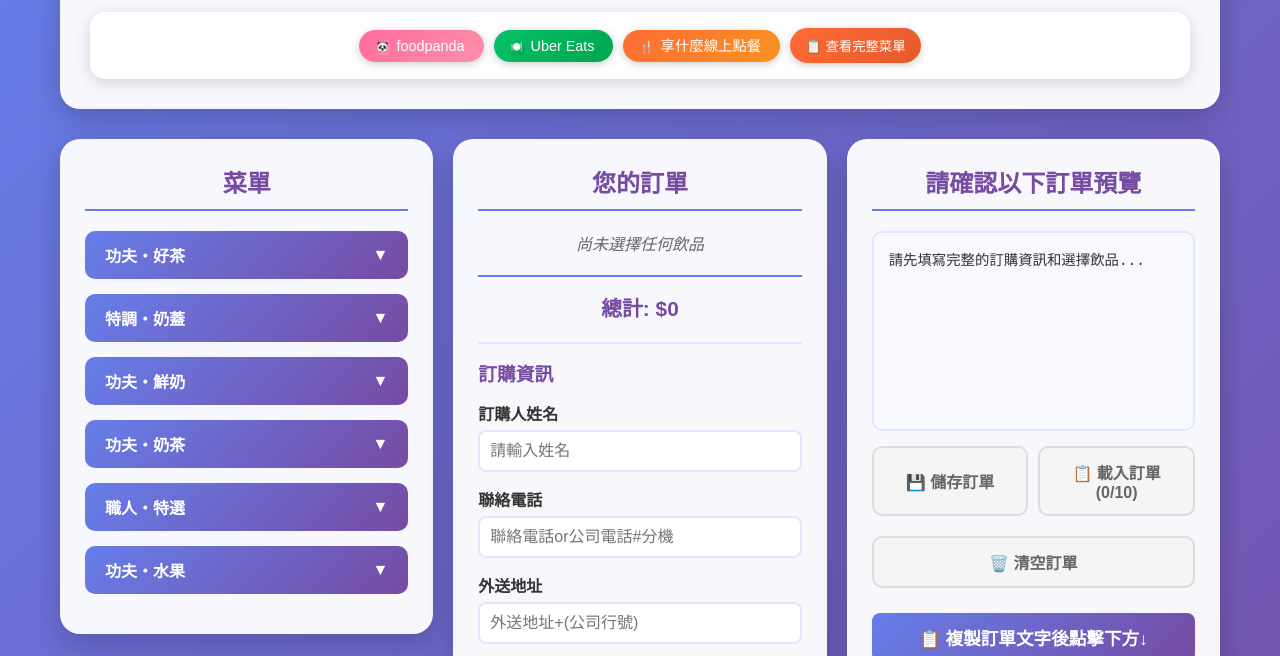
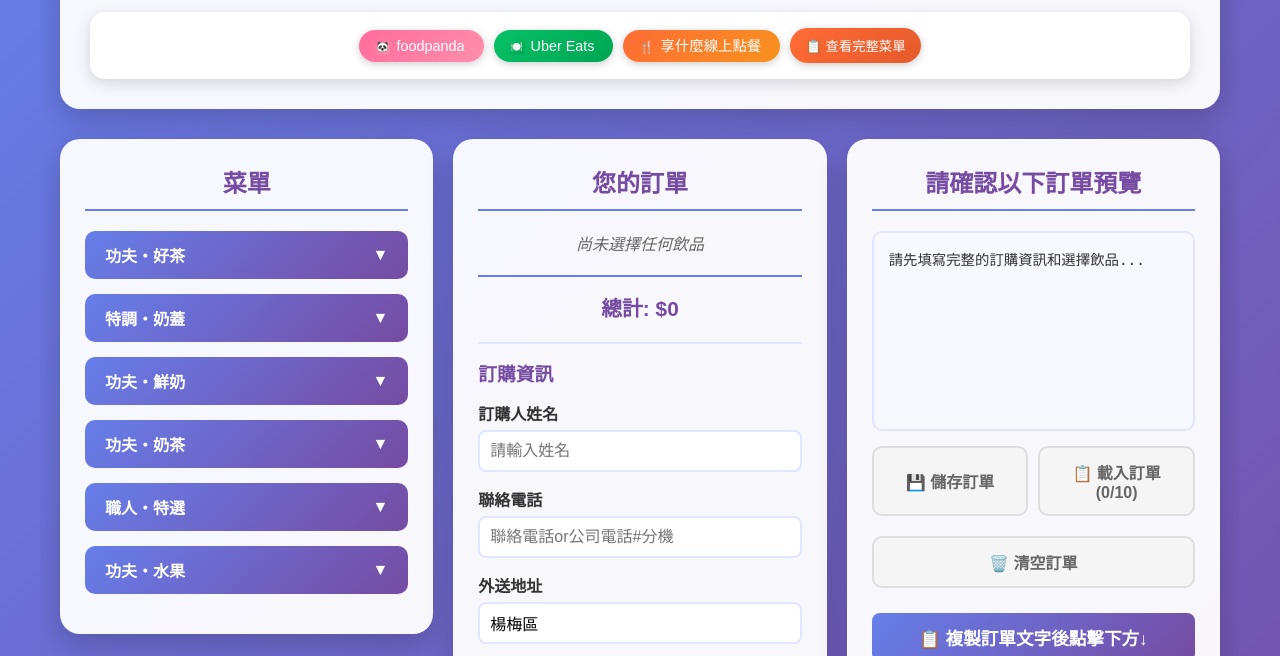
Before and after one commit to sky770825/kungfuteahtml, a website: page index.html in a window 1280 px wide. Shown: the part 137-793 px from the top of the page. Drawn offline with Linux system fonts and the light colour scheme.

Commit message:
Add files via upload

```diff
--- a/index.html
+++ b/index.html
@@ -1701,7 +1701,8 @@
                 <label for="delivery-address">外送地址</label>
                 <input type="text"
                        id="delivery-address"
-                       placeholder="外送地址+(公司行號)">
+                       placeholder="外送地址+(公司行號)"
+                       value="楊梅區">
 
                 <!-- 距離計算結果顯示 -->
                 <div id="distance-result"
```
